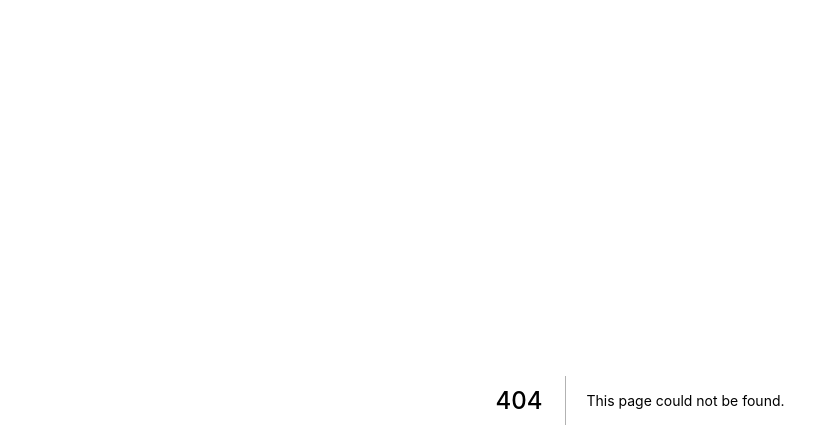
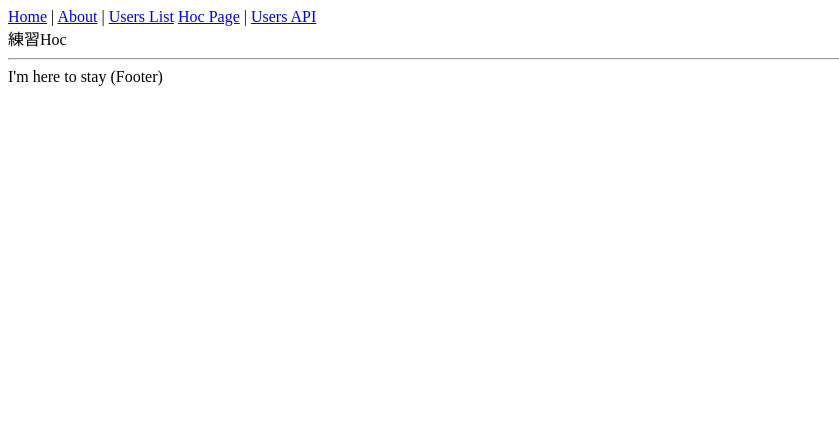
Before and after one commit to kuraki5336/cake, a Next.js app: page /test in a window 1280 px wide. Before the commit this address had no page. Shown: the top 448 px of the page, without its empty margins (0-839 px from the left). Built offline with nearby package versions, Linux system fonts and the light colour scheme.

Commit message:
測試增加SSR

```diff
--- /dev/null
+++ b/components/withLayout.tsx
@@ -0,0 +1,46 @@
+import React from "react";
+import Link from "next/link";
+import Head from "next/head";
+
+// type Props = {
+//   children?: ReactNode;
+//   title?: string;
+// };
+
+const Layout = <T extends object>(Component: React.ComponentType<T>) => {
+  return (props: T) => (
+    <div>
+      <Head>
+        {/* <title>{props.title}</title> */}
+        <meta charSet="utf-8" />
+        <meta name="viewport" content="initial-scale=1.0, width=device-width" />
+      </Head>
+      <header>
+        <nav>
+          <Link href="/">
+            <a>Home</a>
+          </Link>{" "}
+          |{" "}
+          <Link prefetch href="/about">
+            <a>About</a>
+          </Link>{" "}
+          |{" "}
+          <Link href="/users">
+            <a>Users List</a>
+          </Link>{" "}
+          <Link href="/test">
+            <a>Hoc Page</a>
+          </Link>{" "}
+          | <a href="/api/users">Users API</a>
+        </nav>
+      </header>
+      <Component {...props}></Component>
+      <footer>
+        <hr />
+        <span>I'm here to stay (Footer)</span>
+      </footer>
+    </div>
+  );
+};
+
+export default Layout;
--- a/package.json
+++ b/package.json
@@ -2,12 +2,13 @@
   "name": "with-typescript",
   "version": "1.0.0",
   "scripts": {
-    "dev": "next",
+    "start": "next",
     "build": "next build",
-    "start": "next start",
+    "serve": "next start",
     "type-check": "tsc"
   },
   "dependencies": {
+    "@material-ui/core": "^4.11.4",
     "next": "latest",
     "react": "^17.0.1",
     "react-dom": "^17.0.1"
--- /dev/null
+++ b/pages/test/index.tsx
@@ -0,0 +1,8 @@
+import React from "react";
+import withLayout from "../../components/withLayout";
+
+function Hoc() {
+  return <div>練習Hoc</div>;
+}
+
+export default withLayout(Hoc);
```
Also changed, not shown: components/Layout.tsx (+26 -17 lines), components/breadcrumb.tsx (added, +31 -0 lines), pages/about.tsx (+4 -4 lines), pages/index.tsx (+4 -12 lines), pages/member/Climpage.tsx (added, +7 -0 lines), core/store/public.ts (added), 1 other file (tests, documents, lock files or other folders).
